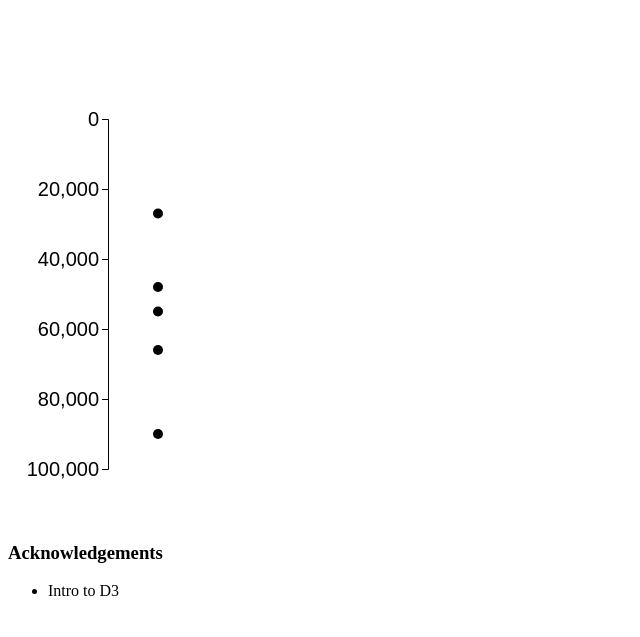
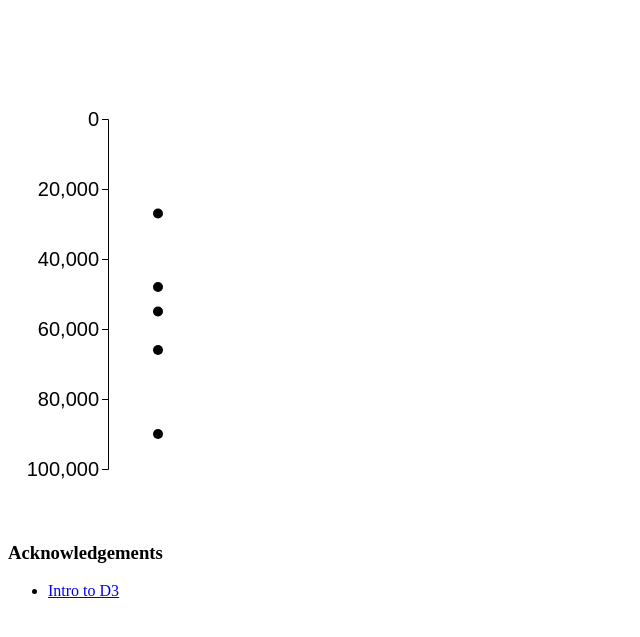
Before and after one commit to DS4200-S23-Class/ic-07-jethrorlee731, a plain HTML site: page index.html in a window 1280 px wide. Shown: the part 61-698 px from the top of the page, without its empty margins (0-640 px from the left). Drawn offline with Linux system fonts and the light colour scheme.

Commit message:
fixed hyperlink

```diff
--- a/index.html
+++ b/index.html
@@ -21,7 +21,7 @@
 <h3 class="centered">Acknowledgements</h3>
     <div id="d3">
         <ul>
-        <li href = "https://www.fluidencodings.com/teaching-materials/cc-for-the-web/v1/page.php?pid=svg">Intro to D3</li>
+        <li><a href = "https://www.fluidencodings.com/teaching-materials/cc-for-the-web/v1/page.php?pid=svg">Intro to D3</a></li>
 
     </div>
 
```
